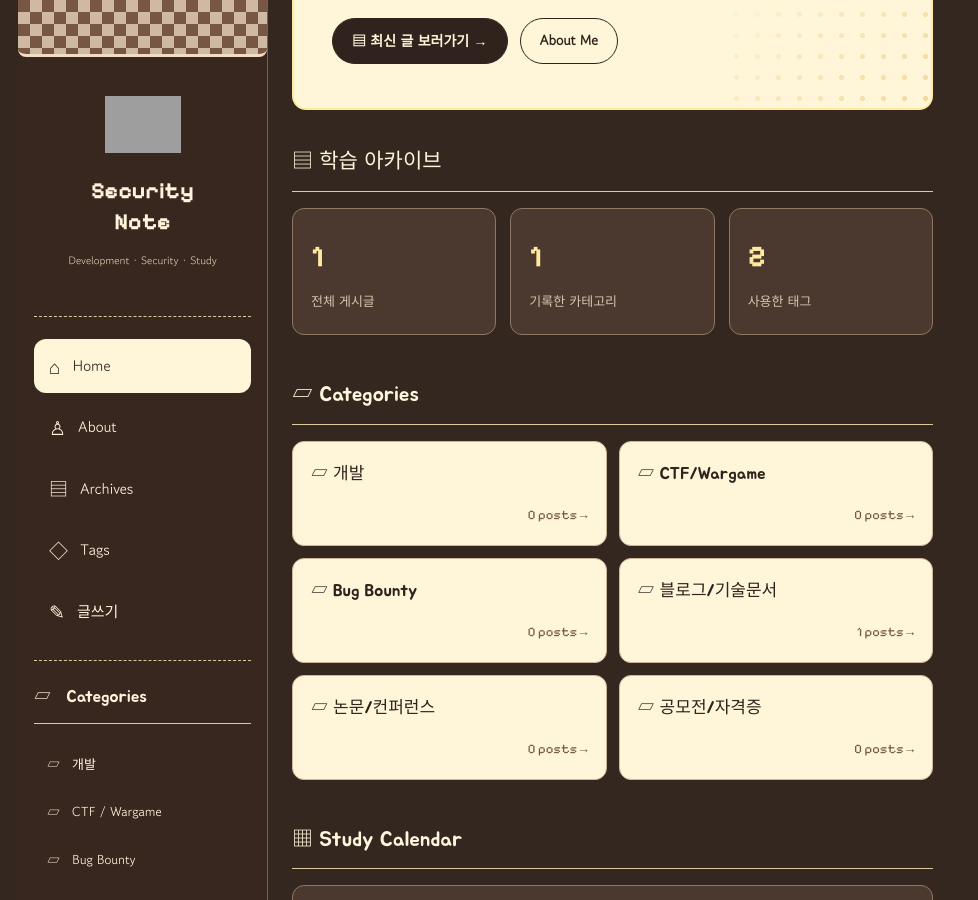
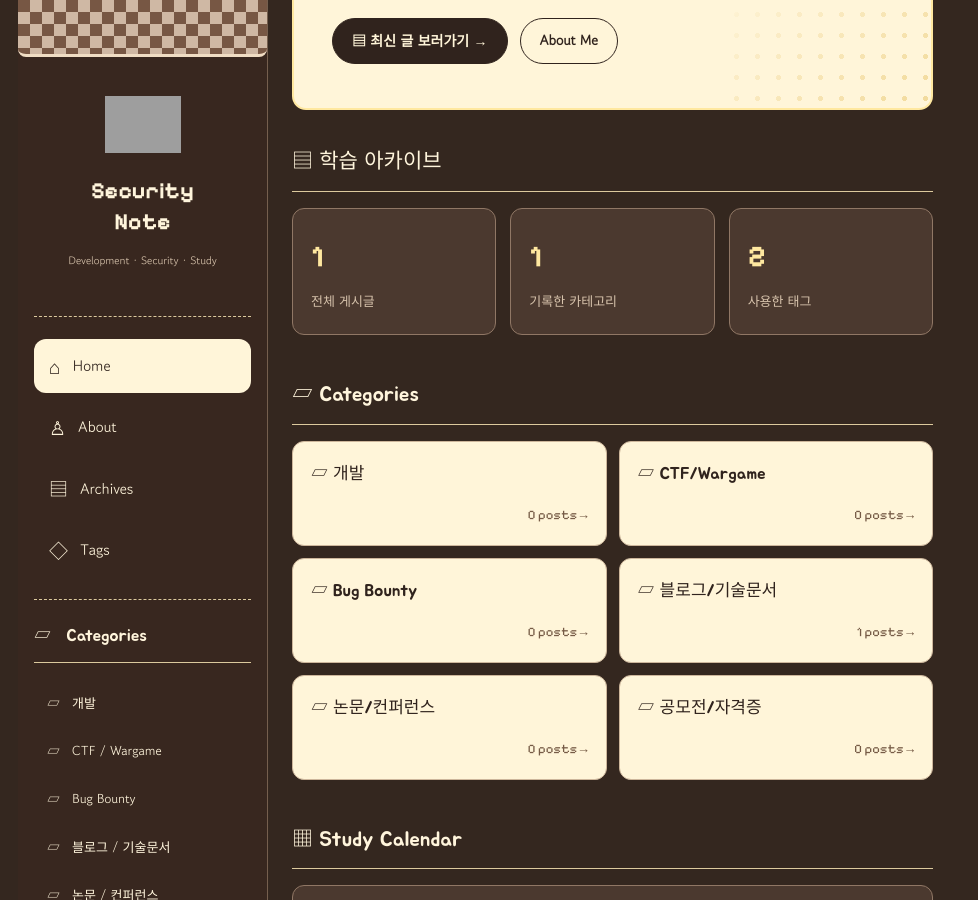
Before and after one commit to ooxxd/ooxxd.github.io, a Jekyll site: the page index.html, which Jekyll copies as it is, in a window 1280 px wide and 900 px high, scrolled down 357 px. Shown: the whole window, without its empty margins (0-978 px from the left). Built offline with Jekyll 4.4.1, drawn with Linux system fonts in a browser that asks for light colours; grey boxes are pictures that could not be loaded.

Commit message:
Update index.html

```diff
--- a/index.html
+++ b/index.html
@@ -19,14 +19,19 @@
    <!-- 왼쪽 메뉴 -->
 <aside class="sidebar" id="sidebar">
   <div class="brand">
-        <button id="logo-button" class="logo-button" title="상단 이미지 변경">
-          <img id="logo-img" src="./assets/logo.png"
-               alt="블로그 로고" onerror="this.hidden=true">
-          <span id="logo-placeholder">▣ &gt;_</span>
-        </button>
-        <input type="file" id="logo-upload" accept="image/*" hidden>
+
+    <!-- 블로그 로고 -->
+    <div class="logo-button">
+      <img id="logo-img"
+           src="./assets/logo.png"
+           alt="블로그 로고">
+      <span id="logo-placeholder" hidden>▣ &gt;_</span>
+    </div>
+
+    <!-- 블로그 이름 -->
     <h1>Security<br>Note</h1>
     <p>Development · Security · Study</p>
+
   </div>
 
       <div class="side-divider"></div>
@@ -36,7 +41,6 @@
         <button data-page="about" class="nav-btn">♙ <span>About</span></button>
         <button data-page="archives" class="nav-btn">▤ <span>Archives</span></button>
         <button data-page="tags" class="nav-btn">◇ <span>Tags</span></button>
-        <button data-page="write" class="nav-btn">✎ <span>글쓰기</span></button>
       </nav>
 
       <div class="side-divider"></div>
```
Lines whose indentation alone changed are shown as unchanged.
